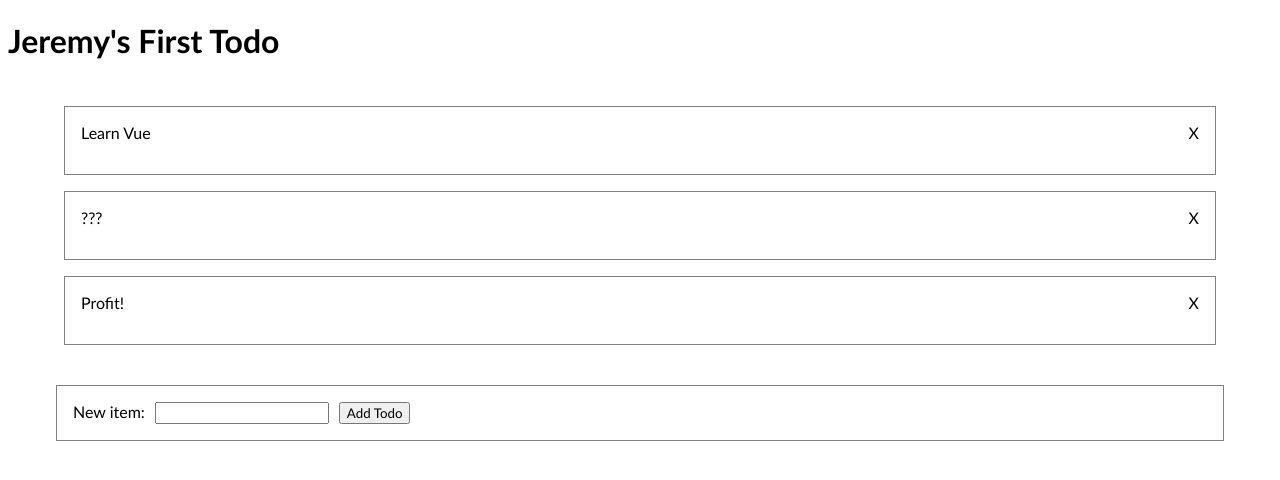
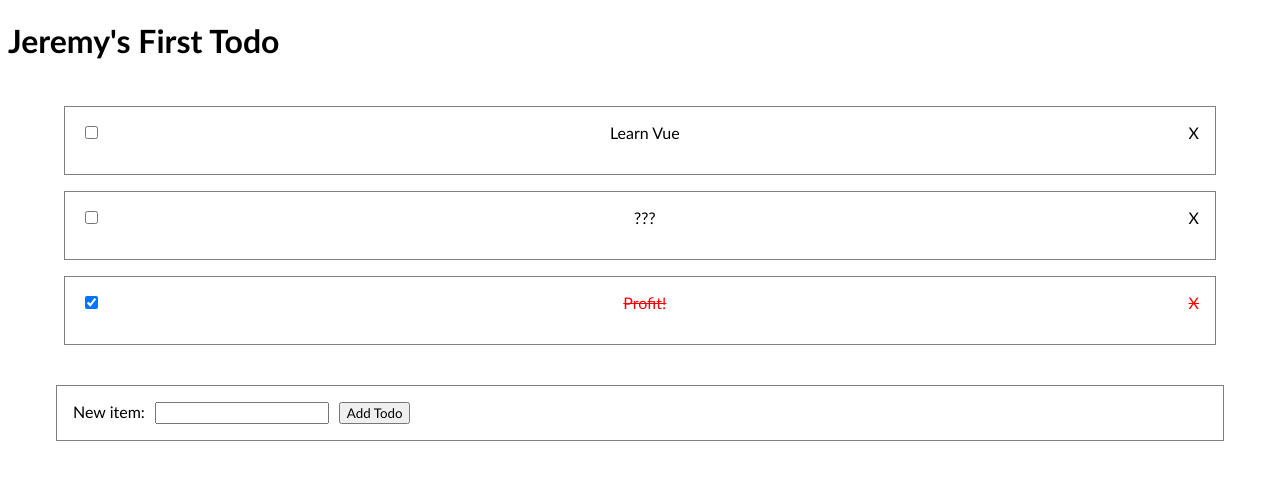
Before and after one commit to jsheridanwells/vue-sandbox, a Vue app in the folder todo-one/: page / in a window 1280 px wide. Shown: the top 480 px of the page. Built offline with nearby package versions, Linux system fonts and the light colour scheme.

Commit message:
adds mark done checkbox

```diff
--- a/todo-one/src/components/TodoList.vue
+++ b/todo-one/src/components/TodoList.vue
@@ -1,19 +1,20 @@
 <script setup>
-import { ref } from 'vue';
+import { reactive } from 'vue';
 import TodoListItem from './TodoListItem.vue';
 import { todoListStore } from '@/stores/todo-list';
 
 const store = todoListStore();
-let list = ref(store.todoList);
+let list = reactive({ todoList: store.todoList });
+
 store.$subscribe((mut, state) => {
-    list.value = state.todoList;
+    list.todoList = state.todoList;
 });
 </script>
 
 <template>
     <div class="todo-list-container">
         <ul class="todo-list">
-            <li class="todo-list-item" v-for="item in list">
+            <li class="todo-list-item" v-for="item in list.todoList" :key="item.id">
                 <TodoListItem :item="item" />
             </li>
         </ul>
@@ -25,13 +26,6 @@ store.$subscribe((mut, state) => {
     gap: 10px;
     margin: 0;
     padding: 0.5rem;
-}
-
-.todo-list-item {
-    display: flex;
-    justify-content: space-between;
-    border: 1px solid gray;
-    margin: 1rem 3rem;
-    padding: 1rem 1rem 2rem 1rem;
+    list-style-type: none;
 }
 </style>
--- a/todo-one/src/components/TodoListItem.vue
+++ b/todo-one/src/components/TodoListItem.vue
@@ -1,22 +1,44 @@
 <script setup>
 import { todoListStore } from '@/stores/todo-list';
+import { ref } from 'vue';
 const props = defineProps(['item']);
+const item = ref(props.item);
 const todoList = todoListStore();
 
 function removeTodo(id) {
     todoList.remove(id);
 }
+
+function toggleDone(id) {
+    todoList.markDone(id);
+}
 </script>
 
 <template>
-    <span>
-        {{ item.description }}
-    </span>
-    <span class="remove" @click="removeTodo(item.id)">X</span>
+    <div class="todo-list-item" :class="{ 'done': item.isDone }">
+        <input type="checkbox" name="" id="" v-model="item.isDone" @change="toggleDone(item.id)">
+        <span>
+            {{ item.description }}
+        </span>
+        <span class="remove" @click="removeTodo(item.id)">X</span>
+    </div>
 </template>
 
 <style scoped>
+.todo-list-item {
+    display: flex;
+    justify-content: space-between;
+    border: 1px solid gray;
+    margin: 1rem 3rem;
+    padding: 1rem 1rem 2rem 1rem;
+}
+
 .remove {
     cursor: pointer;
 }
+
+.done {
+    text-decoration: line-through;
+    color: red;
+}
 </style>
--- a/todo-one/src/stores/todo-list.js
+++ b/todo-one/src/stores/todo-list.js
@@ -3,7 +3,7 @@ import { defineStore } from 'pinia';
 const _defaultTodoList = [
     { id: 1, description: 'Learn Vue', isDone: false },
     { id: 2, description: '???', isDone: false },
-    { id: 3, description: 'Profit!', isDone: false },
+    { id: 3, description: 'Profit!', isDone: true },
 ];
 
 function add(description) {
@@ -30,6 +30,19 @@ function remove(id) {
     this.todoList = this.todoList.filter(x => x.id !== id);
 }
 
+function markDone(id) {
+    if (isNaN(id) || id < 1) {
+        throw new Error('Invalid argument');
+    }
+
+    this.todoList = this.todoList.map(i => {
+        if (i.id === id) {
+            return { ...i, isDone: !i.isDone };
+        }
+        return i;
+    });
+}
+
 export const todoListStore = defineStore('todoListStore', {
     state: () => {
         return {
@@ -38,6 +51,7 @@ export const todoListStore = defineStore('todoListStore', {
     },
     actions: {
         add,
-        remove
+        remove,
+        markDone
     }
 });
```
